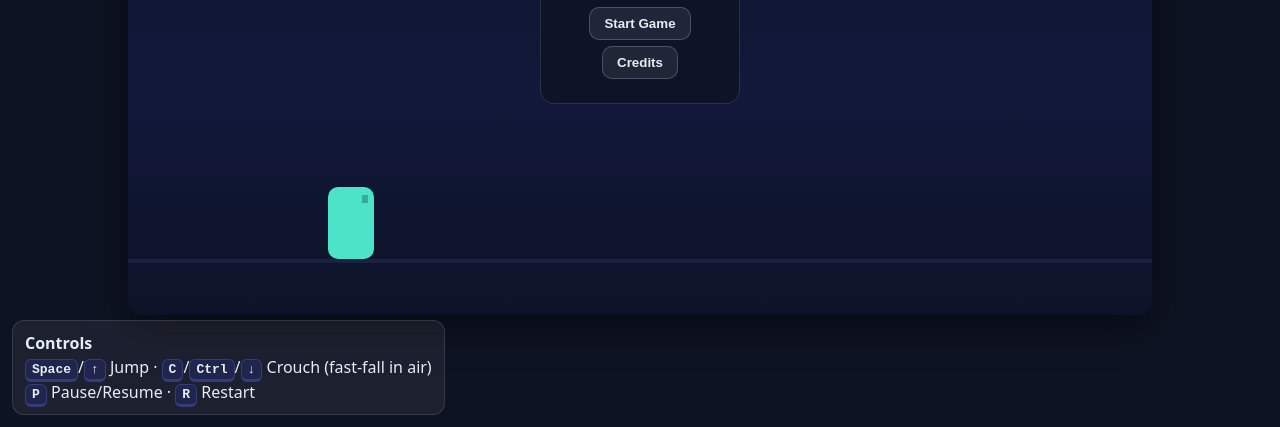
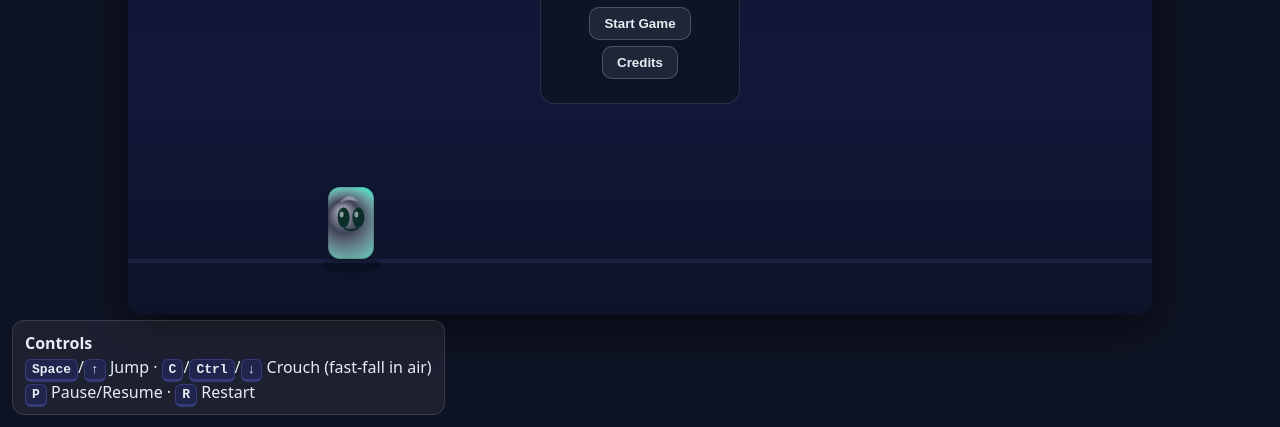
Before and after one commit to AyeChanMoe-AleixaMoe/Slime-Run-, a plain HTML site: page index.html in a window 1280 px wide. Shown: the part 373-800 px from the top of the page. Drawn offline with Linux system fonts and the light colour scheme.

Commit message:
character update

```diff
--- a/index.html
+++ b/index.html
@@ -175,6 +175,7 @@
   const hiPill = document.getElementById('hiPill');
   const speedPill = document.getElementById('speedPill');
   const overlay = document.getElementById('overlay');
+  function byId(id){ return document.getElementById(id); }
 
   const HI_KEY = 'endlessRunnerHiScoreV1';
   let hiScore = Number(localStorage.getItem(HI_KEY) || 0);
@@ -410,6 +411,10 @@
       this.airTime = 0; this.jumpCutApplied = false;
       this.scaleX = 1; this.scaleY = 1;
       this.bonkTimer = 0;
+
+      // NEW: face/blink state
+      this.blinkTimer = 0.4 + Math.random()*2.5; // seconds to next blink
+      this.blink = 0; // 0=open → 1=closed (decays toward 0)
     }
     get rect(){ return {x:this.x, y:this.y, w:this.w, h:this.h}; }
     update(dt){
@@ -468,16 +473,84 @@
       const k = Math.min(1, CONFIG.player.slimeLerpRate * dt);
       this.scaleX += (tx - this.scaleX) * k;
       this.scaleY += (ty - this.scaleY) * k;
+
+      // NEW: blink timing (quick close, auto reopen)
+      this.blinkTimer -= dt;
+      if(this.blinkTimer <= 0){ this.blinkTimer = 2.0 + Math.random()*3.0; this.blink = 1; }
+      if(this.blink > 0){ this.blink = Math.max(0, this.blink - dt*8); }
     }
-    draw(g){
+
+    // NEW: glossy slime rendering with face, highlight, soft shadow
+    draw(g, t=0){
+      const bodyColor = getComputedStyle(document.documentElement)
+        .getPropertyValue('--player').trim() || '#4be4c9';
+      const w = this.w, h = this.h;
+
       g.save();
-      g.translate(this.x + this.w/2, this.y + this.h);
+
+      // soft ground shadow
+      const shadowStretch = 1 + Math.min(0.6, Math.abs(this.vy)*0.0012);
+      g.globalAlpha = 0.22;
+      g.beginPath();
+      g.ellipse(this.x + w/2, this.y + h + 6, (w*0.65)*shadowStretch, 8, 0, 0, Math.PI*2);
+      g.fillStyle = '#000';
+      g.fill();
+      g.globalAlpha = 1;
+
+      // body (squash & stretch via scale)
+      g.translate(this.x + w/2, this.y + h);
       g.scale(this.scaleX, this.scaleY);
-      const w = this.w, h = this.h;
-      roundRectPath(g, -w/2, -h, w, h, 10);
-      g.fillStyle = getComputedStyle(document.documentElement).getPropertyValue('--player').trim() || '#4be4c9';
+
+      roundRectPath(g, -w/2, -h, w, h, 12);
+
+      // gel gradient
+      const grd = g.createRadialGradient(-w*0.18, -h*0.65, 6, 0, -h*0.25, Math.max(w, h));
+      grd.addColorStop(0, '#ffffff88');
+      grd.addColorStop(0.15, '#ffffff33');
+      grd.addColorStop(0.6, bodyColor);
+      grd.addColorStop(1, '#2aa89a');
+      g.fillStyle = grd;
       g.fill();
-      g.fillStyle = 'rgba(0,0,0,.25)'; g.fillRect(w/2 - 12, -h + 8, 6, 8);
+
+      // rim
+      g.lineWidth = 2;
+      g.strokeStyle = '#00000025';
+      g.stroke();
+
+      // specular swoosh
+      g.beginPath();
+      g.moveTo(-w*0.25, -h*0.78);
+      g.quadraticCurveTo(-w*0.05, -h*0.95,  w*0.15, -h*0.80);
+      g.quadraticCurveTo(-w*0.05, -h*0.85, -w*0.25, -h*0.78);
+      g.closePath();
+      g.fillStyle = '#ffffff55';
+      g.fill();
+
+      // face
+      const bob = Math.sin(t*8 + this.y*0.02)*0.5;
+      const eyeW = 6, eyeHOpen = 10, eyeH = Math.max(2, eyeHOpen*(1-this.blink));
+      const eyeY  = -h*0.58 + bob;
+      const eyeLX = -w*0.16, eyeRX =  w*0.16;
+
+      g.fillStyle = '#0b2e2a';
+      g.beginPath(); g.ellipse(eyeLX, eyeY, eyeW, eyeH, 0, 0, Math.PI*2); g.fill();
+      g.beginPath(); g.ellipse(eyeRX, eyeY, eyeW, eyeH, 0, 0, Math.PI*2); g.fill();
+
+      if(this.blink < 0.7){
+        g.fillStyle = '#ffffff88';
+        g.beginPath(); g.ellipse(eyeLX-2, eyeY-3, 2, 3, 0, 0, Math.PI*2); g.fill();
+        g.beginPath(); g.ellipse(eyeRX-2, eyeY-3, 2, 3, 0, 0, Math.PI*2); g.fill();
+      }
+
+      const mW = 14 + Math.min(10, Math.abs(this.vy)*0.02);
+      const mY = -h*0.43 + bob*0.6;
+      g.strokeStyle = '#0b2e2a';
+      g.lineWidth = 2;
+      g.beginPath();
+      g.moveTo(-mW/2, mY);
+      g.quadraticCurveTo(0, mY + 4, mW/2, mY);
+      g.stroke();
+
       g.restore();
     }
   }
@@ -486,8 +559,8 @@
   class World{
     constructor(){
       this.reset();
-      this.state = 'menu';          // 'menu' | 'playing' | 'paused' | 'dead' | 'credits'
-      showMenu(this);               // <-- pass instance, avoid undefined global
+      this.state = 'menu';
+      showMenu(this);
     }
     reset(){
       this.player = new Player();
@@ -751,7 +824,9 @@
       for(const seg of this.terrain) seg.draw(g);
       for(const pf of this.platforms) pf.draw(g);
       for(const o of this.obstacles) o.draw(g);
-      this.player.draw(g);
+
+      // Pass time so the slime face can gently bob
+      this.player.draw(g, this.time);
 
       if(this.state==='playing' && this.time < 1.2){
         g.globalAlpha = 1 - this.time/1.2;
@@ -763,7 +838,6 @@
   }
 
   // ------- Overlay helpers & Menu/Credits -------
-  function byId(id){ return document.getElementById(id); }
   function setOverlay(html, active=true){
     overlay.innerHTML = html;
     overlay.classList.toggle('active', !!active);
@@ -798,14 +872,12 @@
     const dt = clamp((now - last)/1000, 0, 1/20);
     last = now;
 
-    // Pause/Resume toggle always works
     if(input.pause){
       if(world.state==='playing') world.pause();
       else if(world.state==='paused') world.resume();
       input.pause = false;
     }
 
-    // Restart key
     if(input.restart){
       input.restart=false;
       if(world.state==='menu' || world.state==='credits'){ world.start(); }
@@ -819,8 +891,6 @@
   }
   requestAnimationFrame(frame);
 
-  function byId(id){ return document.getElementById(id); }
-
   // Click-to-focus for keyboard on some browsers
   canvas.addEventListener('click', ()=> canvas.focus && canvas.focus());
   </script>
```
